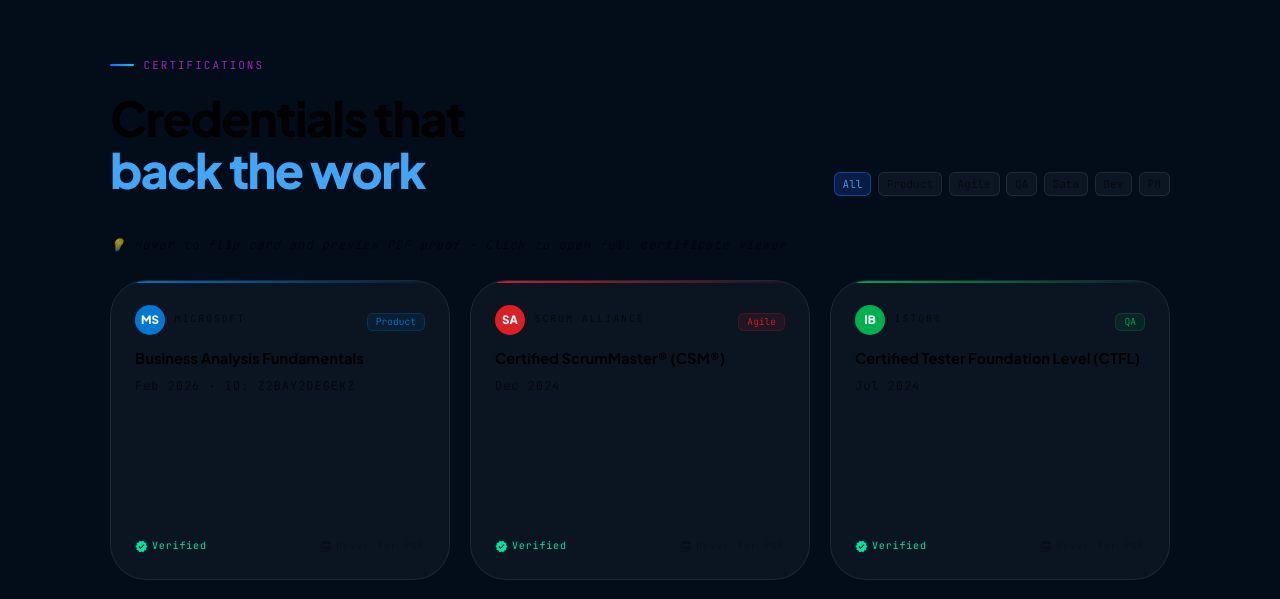
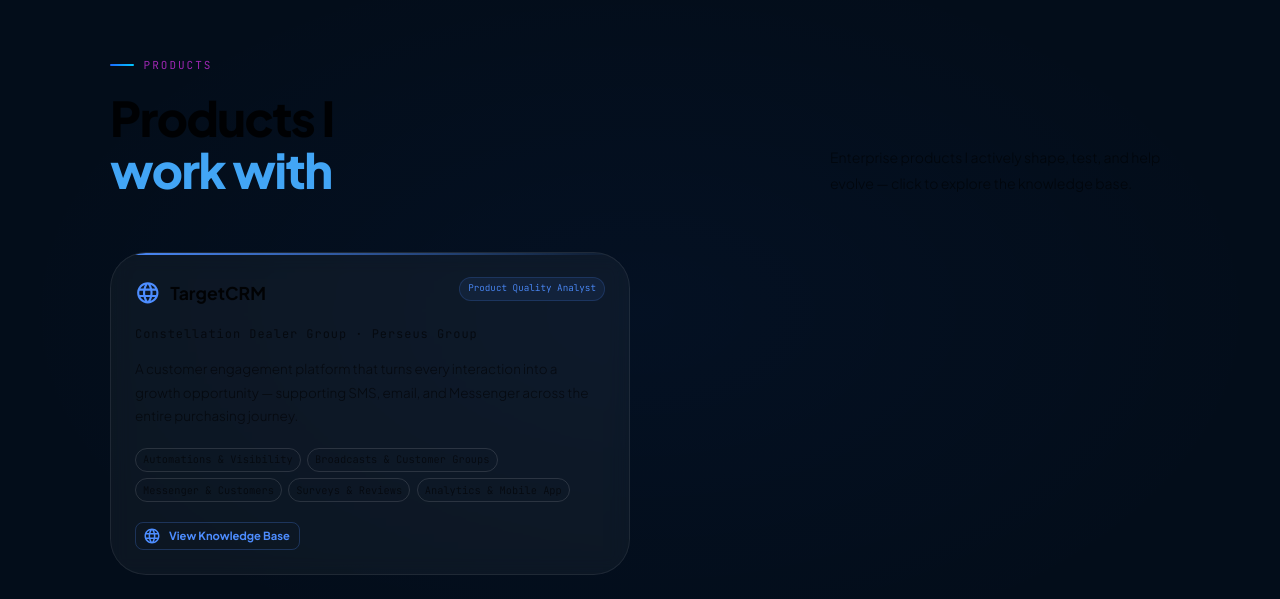
Before and after one commit to shironigun/shironigun.github.io, a React (Vite) app: page / in a window 1280 px wide. Shown: the part 4830-5429 px from the top of the page. Built offline with nearby package versions, Linux system fonts and the light colour scheme.

Commit message:
Add Products section with TargetCRM knowledge base webview

```diff
--- a/src/App.jsx
+++ b/src/App.jsx
@@ -9,6 +9,7 @@
 import Skills from './components/Skills';
 import Tools from './components/Tools';
 import Experience from './components/Experience';
+import Products from './components/Products';
 import Certifications from './components/Certifications';
 import Projects from './components/Projects';
 import CaseStudies from './components/CaseStudies';
@@ -31,6 +32,7 @@
       <Skills />
       <Tools />
       <Experience />
+      <Products />
       <Certifications />
       <Projects />
       <CaseStudies />
--- /dev/null
+++ b/src/components/Products.jsx
@@ -0,0 +1,188 @@
+import React, { useState } from 'react';
+import {
+  Box, Typography, Chip, Dialog, DialogContent,
+  IconButton, Tooltip, Button, Stack,
+} from '@mui/material';
+import Grid2 from '@mui/material/Grid2';
+import CloseIcon from '@mui/icons-material/Close';
+import OpenInNewIcon from '@mui/icons-material/OpenInNew';
+import LanguageIcon from '@mui/icons-material/Language';
+import { motion } from 'framer-motion';
+import { useInView } from 'react-intersection-observer';
+import { products } from '../data/mockData';
+
+const MotionBox = motion.create(Box);
+
+function SectionLabel({ children }) {
+  return (
+    <Box sx={{ display: 'flex', alignItems: 'center', gap: 1.2, mb: 1.5 }}>
+      <Box sx={{ width: 24, height: 2, background: 'linear-gradient(90deg,#1d6aff,#00c8ff)', borderRadius: 1 }} />
+      <Typography variant="overline" sx={{ color: 'secondary.main' }}>{children}</Typography>
+    </Box>
+  );
+}
+
+/* ── Webview Dialog ── */
+function ProductDialog({ product, open, onClose }) {
+  const [webviewError, setWebviewError] = useState(false);
+
+  return (
+    <Dialog open={open} onClose={onClose} maxWidth="lg" fullWidth
+      PaperProps={{ sx: { background: '#061325', border: '1px solid rgba(255,255,255,0.1)', borderRadius: 3, overflow: 'hidden', maxHeight: '92vh' } }}
+    >
+      {/* Toolbar */}
+      <Box sx={{ display: 'flex', alignItems: 'center', gap: 2, px: 3, py: 1.8, borderBottom: '1px solid rgba(255,255,255,0.08)', background: 'rgba(255,255,255,0.03)', flexWrap: 'wrap' }}>
+        <Box sx={{ width: 10, height: 10, borderRadius: '50%', background: product.color, flexShrink: 0 }} />
+        <Box sx={{ flex: 1, minWidth: 0 }}>
+          <Typography sx={{ color: 'text.primary', fontWeight: 700, fontSize: '0.95rem', lineHeight: 1.2 }}>{product.name}</Typography>
+          <Typography variant="caption" sx={{ color: 'text.secondary' }}>{product.company}</Typography>
+        </Box>
+        <Box sx={{ display: 'flex', gap: 1, flexShrink: 0 }}>
+          <Tooltip title="Open Knowledge Base">
+            <IconButton href={product.knowledgeBaseUrl} target="_blank" size="small" sx={{ color: 'primary.light', border: '1px solid rgba(29,106,255,0.3)', cursor: 'none', '&:hover': { background: 'rgba(29,106,255,0.1)' } }}>
+              <OpenInNewIcon fontSize="small" />
+            </IconButton>
+          </Tooltip>
+          <IconButton onClick={onClose} size="small" sx={{ color: 'text.secondary', cursor: 'none' }}><CloseIcon fontSize="small" /></IconButton>
+        </Box>
+      </Box>
+
+      <DialogContent sx={{ p: 0 }}>
+        {!webviewError ? (
+          <Box sx={{ position: 'relative', width: '100%', height: '70vh', background: '#000' }}>
+            {/* Browser chrome */}
+            <Box sx={{ display: 'flex', alignItems: 'center', gap: 1, px: 2, py: 1, background: 'rgba(255,255,255,0.04)', borderBottom: '1px solid rgba(255,255,255,0.06)' }}>
+              <Box sx={{ display: 'flex', gap: 0.6 }}>
+                {['#ff5f57', '#ffbd2e', '#28c840'].map(c => <Box key={c} sx={{ width: 10, height: 10, borderRadius: '50%', background: c }} />)}
+              </Box>
+              <Box sx={{ flex: 1, background: 'rgba(255,255,255,0.05)', border: '1px solid rgba(255,255,255,0.1)', borderRadius: 1, px: 1.5, py: 0.4 }}>
+                <Typography sx={{ color: 'text.secondary', fontSize: '0.7rem', fontFamily: '"JetBrains Mono",monospace' }}>{product.knowledgeBaseUrl}</Typography>
+              </Box>
+            </Box>
+            <iframe
+              src={product.knowledgeBaseUrl}
+              title={`${product.name} Knowledge Base`}
+              width="100%"
+              height="calc(100% - 42px)"
+              style={{ border: 'none', display: 'block' }}
+              onError={() => setWebviewError(true)}
+              sandbox="allow-scripts allow-same-origin allow-forms allow-popups"
+            />
+          </Box>
+        ) : (
+          <Box sx={{ p: 5, textAlign: 'center' }}>
+            <Typography sx={{ color: 'text.secondary', mb: 2 }}>Unable to load inline preview.</Typography>
+            <Button href={product.knowledgeBaseUrl} target="_blank" variant="outlined" size="small" startIcon={<OpenInNewIcon />} sx={{ cursor: 'none' }}>
+              Open Knowledge Base
+            </Button>
+          </Box>
+        )}
+      </DialogContent>
+    </Dialog>
+  );
+}
+
+/* ── Product Card ── */
+function ProductCard({ product, index, inView, onOpen }) {
+  return (
+    <MotionBox
+      initial={{ opacity: 0, y: 24 }}
+      animate={inView ? { opacity: 1, y: 0 } : {}}
+      whileHover={{ y: -5, scale: 1.01 }}
+      transition={{ duration: 0.55, delay: index * 0.1, ease: [0.16, 1, 0.3, 1], scale: { type: 'spring', stiffness: 400, damping: 20 } }}
+      onClick={onOpen}
+      sx={{
+        background: 'rgba(255,255,255,0.04)',
+        border: '1px solid rgba(255,255,255,0.08)',
+        borderRadius: 3, p: 3, height: '100%',
+        backdropFilter: 'blur(10px)',
+        position: 'relative', overflow: 'hidden',
+        cursor: 'none',
+        '&::before': {
+          content: '""', position: 'absolute',
+          top: 0, left: 0, right: 0, height: 2,
+          background: `linear-gradient(90deg, ${product.color}, transparent)`,
+        },
+        '&:hover': { borderColor: `${product.color}45`, boxShadow: `0 12px 40px ${product.color}12` },
+      }}
+    >
+      <Box sx={{ display: 'flex', justifyContent: 'space-between', alignItems: 'flex-start', mb: 2 }}>
+        <Box sx={{ display: 'flex', alignItems: 'center', gap: 1.2 }}>
+          <LanguageIcon sx={{ color: product.color, fontSize: '1.6rem' }} />
+          <Typography sx={{ color: 'text.primary', fontWeight: 700, fontSize: '1.1rem' }}>{product.name}</Typography>
+        </Box>
+        <Chip
+          label={product.role}
+          size="small"
+          sx={{
+            fontFamily: '"JetBrains Mono",monospace', fontSize: '0.58rem',
+            background: `${product.color}14`, color: product.color,
+            border: `1px solid ${product.color}30`, borderRadius: 5,
+          }}
+        />
+      </Box>
+
+      <Typography variant="caption" sx={{ color: 'text.secondary', display: 'block', mb: 1.5 }}>
+        {product.company}
+      </Typography>
+
+      <Typography variant="body2" sx={{ color: 'text.secondary', lineHeight: 1.75, fontSize: '0.84rem', mb: 2.5 }}>
+        {product.description}
+      </Typography>
+
+      <Stack direction="row" flexWrap="wrap" gap={0.8}>
+        {product.features.map(f => (
+          <Chip key={f} label={f} size="small" variant="outlined"
+            sx={{ fontSize: '0.65rem', color: 'text.secondary', borderColor: 'rgba(255,255,255,0.12)', borderRadius: 2 }}
+          />
+        ))}
+      </Stack>
+
+      <Box sx={{ mt: 2.5, display: 'flex', gap: 1 }}>
+        <Button size="small" variant="outlined" startIcon={<LanguageIcon />}
+          sx={{
+            fontSize: '0.7rem', textTransform: 'none', cursor: 'none',
+            color: product.color, borderColor: `${product.color}40`,
+            '&:hover': { background: `${product.color}14`, borderColor: product.color },
+          }}
+        >
+          View Knowledge Base
+        </Button>
+      </Box>
+    </MotionBox>
+  );
+}
+
+/* ── Section ── */
+export default function Products() {
+  const [ref, inView] = useInView({ threshold: 0.05, triggerOnce: true });
+  const [activeProduct, setActiveProduct] = useState(null);
+
+  return (
+    <Box id="products" sx={{ py: 14, background: 'radial-gradient(ellipse at 50% 50%, rgba(29,106,255,0.04), transparent 70%)' }}>
+      <Box sx={{ maxWidth: 1140, mx: 'auto', px: { xs: 2.5, md: 5 } }}>
+        <SectionLabel>Products</SectionLabel>
+        <Box sx={{ display: 'flex', justifyContent: 'space-between', alignItems: 'flex-end', mb: 7, flexWrap: 'wrap', gap: 3 }}>
+          <Typography variant="h2" sx={{ fontSize: { xs: '2rem', md: '3rem' }, color: 'text.primary' }}>
+            Products I<br /><Box component="span" sx={{ color: 'primary.light' }}>work with</Box>
+          </Typography>
+          <Typography variant="body2" sx={{ color: 'text.secondary', maxWidth: 340, lineHeight: 1.8 }}>
+            Enterprise products I actively shape, test, and help evolve — click to explore the knowledge base.
+          </Typography>
+        </Box>
+
+        <Grid2 container spacing={2.5} ref={ref}>
+          {products.map((product, i) => (
+            <Grid2 key={product.id} size={{ xs: 12, sm: 6, md: 6 }}>
+              <ProductCard product={product} index={i} inView={inView} onOpen={() => setActiveProduct(product)} />
+            </Grid2>
+          ))}
+        </Grid2>
+      </Box>
+
+      {activeProduct && (
+        <ProductDialog product={activeProduct} open={!!activeProduct} onClose={() => setActiveProduct(null)} />
+      )}
+    </Box>
+  );
+}
--- a/src/data/mockData.js
+++ b/src/data/mockData.js
@@ -1054,6 +1054,27 @@
   },
 ];
 
+// ─── PRODUCTS ─────────────────────────────────────────────────────
+export const products = [
+  {
+    id: "target-crm",
+    name: "TargetCRM",
+    company: "Constellation Dealer Group · Perseus Group",
+    role: "Product Quality Analyst",
+    description:
+      "A customer engagement platform that turns every interaction into a growth opportunity — supporting SMS, email, and Messenger across the entire purchasing journey.",
+    features: [
+      "Automations & Visibility",
+      "Broadcasts & Customer Groups",
+      "Messenger & Customers",
+      "Surveys & Reviews",
+      "Analytics & Mobile App",
+    ],
+    knowledgeBaseUrl: "https://learntargetcrm.com/",
+    color: "#4d8dff",
+  },
+];
+
 // ─── ARTICLES / BLOG ──────────────────────────────────────────────
 // Add your LinkedIn articles, blog posts, or thought leadership pieces here
 export const articles = [
```
